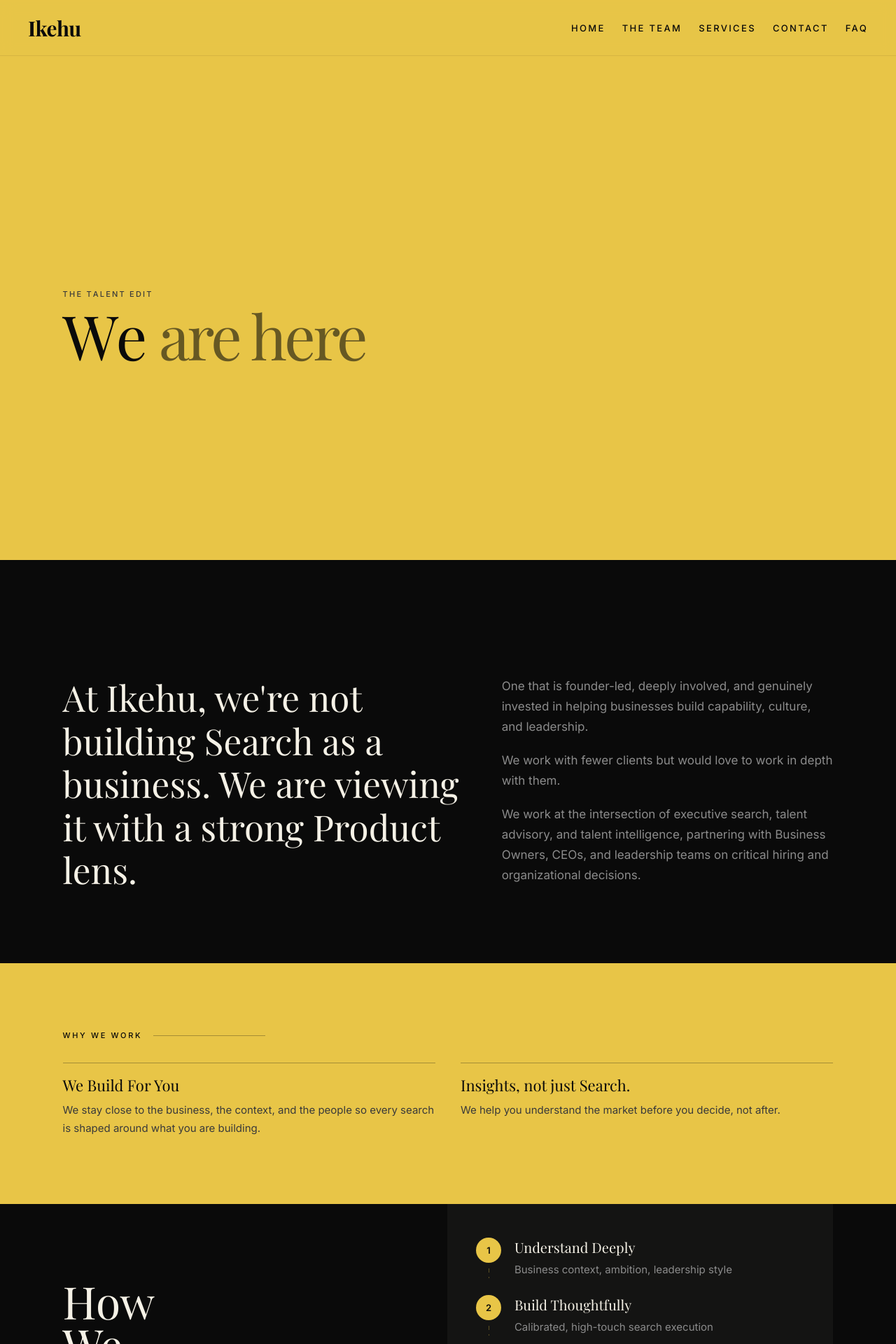
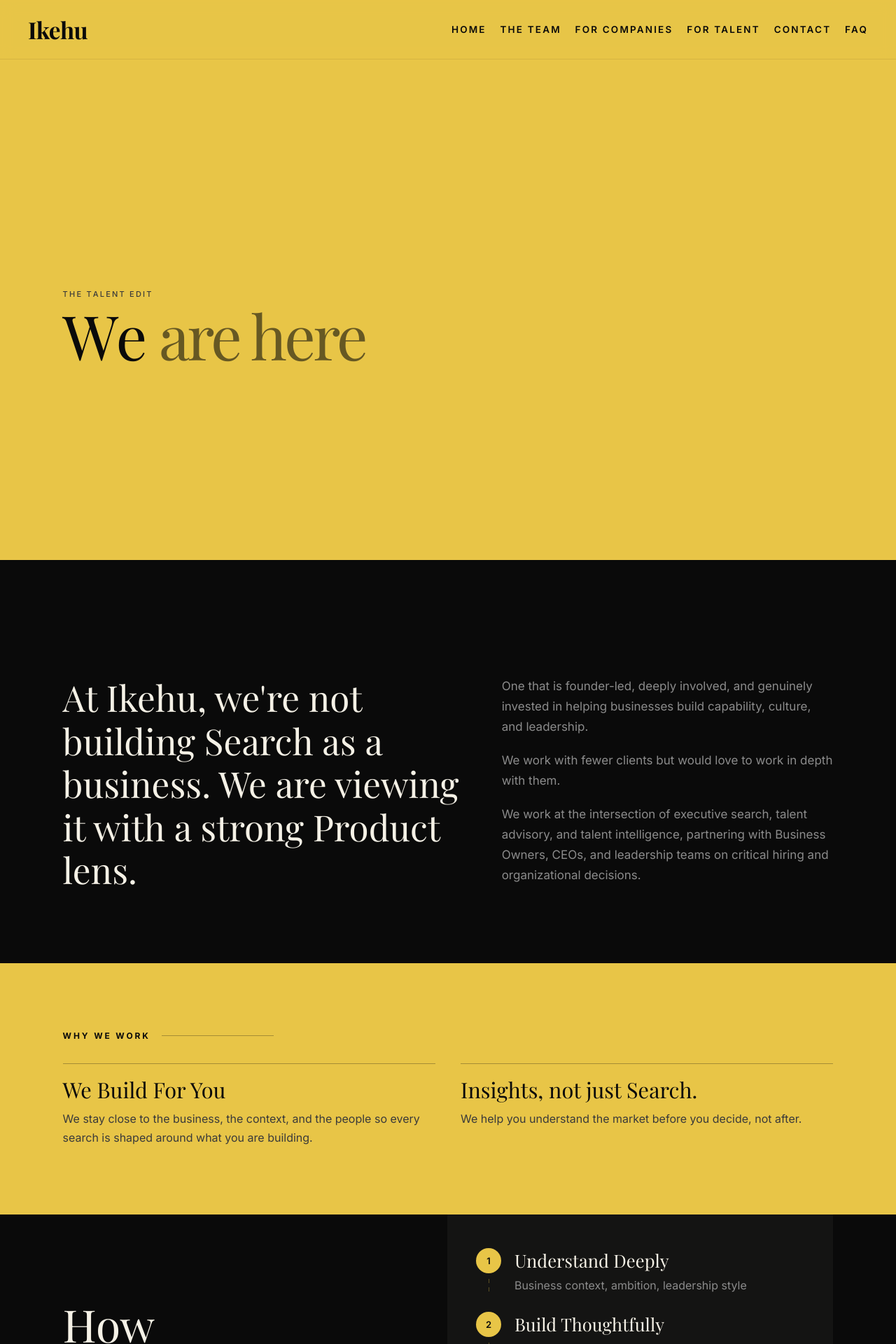
Before and after one commit to rishh4real/c02-ikehu, a React (Vite) app: page / in a window 1280 px wide. Shown: the top 1920 px of the page at 70% size. Built offline with nearby package versions, Linux system fonts and the light colour scheme; a web font is replaced by a local one.

Commit message:
Split services into companies and talent pages

```diff
--- a/src/App.jsx
+++ b/src/App.jsx
@@ -232,14 +232,15 @@ export default function App() {
     if (normalized === "/contact.html") return "/contact";
     if (normalized === "/faq.html") return "/faq";
     if (normalized === "/company.html") return "/about";
-    if (normalized === "/offerings.html") return "/services";
+    if (normalized === "/offerings.html" || normalized === "/services") return "/for-companies";
     return normalized;
   };
   const [route, setRoute] = useState(normalizePath(window.location.pathname));
   const isAbout = route === "/about";
   const isFaq = route === "/faq";
   const isContact = route === "/contact";
-  const isServices = route === "/services";
+  const isForCompanies = route === "/for-companies";
+  const isForTalent = route === "/for-talent";
 
   useEffect(() => {
     const handlePopstate = () => setRoute(normalizePath(window.location.pathname));
@@ -277,7 +278,15 @@ export default function App() {
       if (url.origin !== window.location.origin) return;
 
       const next = normalizePath(url.pathname);
-      const internalRoutes = new Set(["/", "/about", "/services", "/contact", "/faq"]);
+      const internalRoutes = new Set([
+        "/",
+        "/about",
+        "/for-companies",
+        "/for-talent",
+        "/services",
+        "/contact",
+        "/faq",
+      ]);
       if (!internalRoutes.has(next)) return;
 
       event.preventDefault();
@@ -310,7 +319,12 @@ export default function App() {
 
   const headerVisible =
     !loading &&
-    (isAbout || isFaq || isContact || isServices || (label.done && lineOne.done && lineTwo.done));
+    (isAbout ||
+      isFaq ||
+      isContact ||
+      isForCompanies ||
+      isForTalent ||
+      (label.done && lineOne.done && lineTwo.done));
 
   return (
     <>
@@ -319,8 +333,10 @@ export default function App() {
       <AnimatePresence mode="wait">
         {isContact ? (
           <Contact key="contact" />
-        ) : isServices ? (
-          <Services key="services" />
+        ) : isForCompanies ? (
+          <Services key="for-companies" audience="companies" />
+        ) : isForTalent ? (
+          <Services key="for-talent" audience="talent" />
         ) : isFaq ? (
           <FAQ key="faq" />
         ) : isAbout ? (
@@ -354,8 +370,19 @@ export default function App() {
             <MagneticLink href="/about" onClick={navigate("/about")} className="nav-link">
               The Team
             </MagneticLink>
-            <MagneticLink href="/services" onClick={navigate("/services")} className="nav-link">
-              Services
+            <MagneticLink
+              href="/for-companies"
+              onClick={navigate("/for-companies")}
+              className="nav-link"
+            >
+              For Companies
+            </MagneticLink>
+            <MagneticLink
+              href="/for-talent"
+              onClick={navigate("/for-talent")}
+              className="nav-link"
+            >
+              For Talent
             </MagneticLink>
             <MagneticLink href="/contact" onClick={navigate("/contact")} className="nav-link">
               Contact
--- a/src/components/MobileNav.jsx
+++ b/src/components/MobileNav.jsx
@@ -5,7 +5,8 @@ import { createPortal } from "react-dom";
 const links = [
   { href: "/", label: "Home" },
   { href: "/about", label: "The Team" },
-  { href: "/services", label: "Services" },
+  { href: "/for-companies", label: "For Companies" },
+  { href: "/for-talent", label: "For Talent" },
   { href: "/contact", label: "Contact" },
   { href: "/faq", label: "FAQ" },
 ];
--- a/src/home.css
+++ b/src/home.css
@@ -172,7 +172,7 @@ video {
 
 .brand-text {
   font-family: "Playfair Display", serif;
-  font-size: 1.85rem;
+  font-size: 2.08rem;
   font-weight: 700;
   letter-spacing: -0.02em;
   color: var(--black);
@@ -188,7 +188,7 @@ video {
 .main-nav {
   display: flex;
   align-items: center;
-  gap: 1.5rem;
+  gap: clamp(1rem, 1.55vw, 1.55rem);
 }
 
 .mobile-nav {
@@ -196,9 +196,9 @@ video {
 }
 
 .nav-link {
-  font-size: 13px;
-  font-weight: 500;
-  letter-spacing: 0.18em;
+  font-size: 13.5px;
+  font-weight: 600;
+  letter-spacing: 0.16em;
   text-transform: uppercase;
 }
 
@@ -1439,8 +1439,8 @@ video {
 
 .about-v2-section-label span {
   color: var(--yellow);
-  font-size: 11px;
-  font-weight: 500;
+  font-size: 12px;
+  font-weight: 700;
   letter-spacing: 0.24em;
   text-transform: uppercase;
   white-space: nowrap;
@@ -1475,14 +1475,14 @@ video {
   margin: 0 0 0.5rem;
   color: var(--off-white);
   font-family: "Playfair Display", serif;
-  font-size: 22px;
+  font-size: clamp(1.75rem, 2.4vw, 2.25rem);
   font-weight: 300;
 }
 
 .about-v2-why-item p {
   margin: 0;
   color: #888;
-  font-size: 15px;
+  font-size: 16px;
   line-height: 1.7;
 }
 
@@ -1549,14 +1549,14 @@ video {
   margin: 0 0 0.35rem;
   color: var(--black);
   font-family: "Playfair Display", serif;
-  font-size: 20px;
+  font-size: clamp(1.55rem, 2vw, 1.9rem);
   font-weight: 300;
 }
 
 .about-v2-step-copy p {
   margin: 0;
   color: var(--muted-dark);
-  font-size: 15px;
+  font-size: 16px;
   line-height: 1.7;
 }
 
@@ -1571,7 +1571,7 @@ video {
   border-left: 3px solid var(--yellow);
   background: transparent;
   color: var(--off-white);
-  font-size: 18px;
+  font-size: clamp(1.25rem, 1.6vw, 1.55rem);
   line-height: 1.5;
   transition: background-color 0.25s ease;
 }
@@ -2710,6 +2710,10 @@ video {
   text-align: left;
 }
 
+.services-row.is-static .services-row-button {
+  grid-template-columns: 7rem minmax(0, 1fr);
+}
+
 .services-row-number {
   color: rgba(245, 241, 230, 0.08);
   font-family: "Playfair Display", serif;
@@ -2726,7 +2730,7 @@ video {
 .services-row-main span {
   color: var(--off-white);
   font-family: "Playfair Display", serif;
-  font-size: clamp(2.1rem, 4vw, 36px);
+  font-size: clamp(2.45rem, 4.6vw, 46px);
   font-weight: 300;
   line-height: 1.05;
 }
@@ -2947,6 +2951,10 @@ video {
     grid-template-columns: 5rem minmax(0, 1fr) 2rem;
   }
 
+  .services-row.is-static .services-row-button {
+    grid-template-columns: 5rem minmax(0, 1fr);
+  }
+
   .services-row-number {
     font-size: 60px;
   }
@@ -2992,6 +3000,10 @@ video {
     gap: 1rem;
   }
 
+  .services-row.is-static .services-row-button {
+    grid-template-columns: 1fr;
+  }
+
   .services-row-number {
     display: none;
   }
@@ -3078,7 +3090,7 @@ video {
   }
 
   .brand-text {
-    font-size: 18px;
+    font-size: 20px;
     letter-spacing: -0.01em;
   }
 
@@ -3437,6 +3449,10 @@ video {
     padding: 24px 0;
   }
 
+  .services-row.is-static .services-row-button {
+    grid-template-columns: 3.4rem minmax(0, 1fr);
+  }
+
   .services-row-number {
     display: block;
     font-size: 48px;
--- a/src/pages/About.jsx
+++ b/src/pages/About.jsx
@@ -96,7 +96,8 @@ export default function About() {
         <nav className="main-nav">
           <NavLink href="/">Home</NavLink>
           <NavLink href="/about">The Team</NavLink>
-          <NavLink href="/services">Services</NavLink>
+          <NavLink href="/for-companies">For Companies</NavLink>
+          <NavLink href="/for-talent">For Talent</NavLink>
           <NavLink href="/contact">Contact</NavLink>
           <NavLink href="/faq">FAQ</NavLink>
         </nav>
@@ -306,8 +307,8 @@ export default function About() {
           <a href="/" className="about-v2-bottom-link">
             &larr; Home
           </a>
-          <a href="/services" className="about-v2-bottom-link">
-            Services &rarr;
+          <a href="/for-companies" className="about-v2-bottom-link">
+            For Companies &rarr;
           </a>
         </div>
 
--- a/src/pages/Contact.jsx
+++ b/src/pages/Contact.jsx
@@ -188,7 +188,8 @@ export default function Contact() {
         <nav className="main-nav">
           <NavLink href="/">Home</NavLink>
           <NavLink href="/about">The Team</NavLink>
-          <NavLink href="/services">Services</NavLink>
+          <NavLink href="/for-companies">For Companies</NavLink>
+          <NavLink href="/for-talent">For Talent</NavLink>
           <NavLink href="/contact">Contact</NavLink>
           <NavLink href="/faq">FAQ</NavLink>
         </nav>
@@ -335,7 +336,7 @@ export default function Contact() {
         </motion.section>
 
         <div className="contact-bottom-strip" data-cursor-theme="dark">
-          <a href="/services">&larr; Services</a>
+          <a href="/for-talent">&larr; For Talent</a>
           <a href="/faq">FAQ &rarr;</a>
         </div>
       </main>
--- a/src/pages/FAQ.jsx
+++ b/src/pages/FAQ.jsx
@@ -121,7 +121,8 @@ export default function FAQ() {
         <nav className="main-nav">
           <a className="nav-link" href="/">Home</a>
           <a className="nav-link" href="/about">The Team</a>
-          <a className="nav-link" href="/services">Services</a>
+          <a className="nav-link" href="/for-companies">For Companies</a>
+          <a className="nav-link" href="/for-talent">For Talent</a>
           <a className="nav-link" href="/contact">Contact</a>
           <a className="nav-link" href="/faq">FAQ</a>
         </nav>
--- a/src/pages/Services.jsx
+++ b/src/pages/Services.jsx
@@ -1,4 +1,4 @@
-import { AnimatePresence, motion } from "framer-motion";
+import { motion } from "framer-motion";
 import { useEffect, useState } from "react";
 import MobileNav from "../components/MobileNav.jsx";
 import { useTextScramble } from "../hooks/useTextScramble.js";
@@ -127,38 +127,62 @@ function SectionLabel({ children }) {
   );
 }
 
-function ServiceRow({ item, index, isOpen, onToggle }) {
+const pageContent = {
+  companies: {
+    label: "For Companies",
+    headlineOne: "For companies.",
+    headlineTwo: "Build with care.",
+    copy:
+      "For founders, investors, CEOs, and leadership teams making critical hiring and organisational decisions.",
+    items: companyServices,
+    groupLabel: "How we help companies",
+    previous: { href: "/about", label: "The Team" },
+    next: { href: "/for-talent", label: "For Talent" },
+    startLinks: [
+      {
+        href: "mailto:svetleena@ikehu.in?subject=Company%20Conversation",
+        label: "Start a Company Conversation",
+      },
+      { href: "/contact", label: "Contact" },
+    ],
+  },
+  talent: {
+    label: "For Talent",
+    headlineOne: "For talent.",
+    headlineTwo: "Move with context.",
+    copy:
+      "For ambitious professionals navigating growth, change, reinvention, and the work they want to be known for.",
+    items: talentServices,
+    groupLabel: "How we help talent",
+    previous: { href: "/for-companies", label: "For Companies" },
+    next: { href: "/contact", label: "Contact" },
+    startLinks: [
+      {
+        href: "mailto:abhigyan@ikehu.in?subject=Talent%20Conversation",
+        label: "Start a Talent Conversation",
+      },
+      { href: "/contact", label: "Contact" },
+    ],
+  },
+};
+
+function ServiceRow({ item, index }) {
   return (
     <motion.article
-      className={`services-row ${isOpen ? "is-open" : ""}`}
+      className="services-row is-open is-static"
       initial={{ opacity: 0, y: 26 }}
       animate={{ opacity: 1, y: 0 }}
       transition={{ duration: 0.55, ease, delay: index * 0.1 }}
     >
-      <button className="services-row-button" type="button" onClick={onToggle}>
+      <div className="services-row-button">
         <span className="services-row-number">{item.number}</span>
         <span className="services-row-main">
           <span>{item.title}</span>
           <small>{item.summary}</small>
         </span>
-        <motion.span
-          className="services-row-icon"
-          animate={{ rotate: isOpen ? 45 : 0 }}
-          transition={{ type: "spring", stiffness: 200, damping: 25 }}
-        >
-          +
-        </motion.span>
-      </button>
+      </div>
 
-      <AnimatePresence initial={false}>
-        {isOpen && (
-          <motion.div
-            className="services-row-panel"
-            initial={{ height: 0, opacity: 0 }}
-            animate={{ height: "auto", opacity: 1 }}
-            exit={{ height: 0, opacity: 0 }}
-            transition={{ type: "spring", stiffness: 200, damping: 25 }}
-          >
+      <div className="services-row-panel">
         <div className="services-row-panel-inner">
           <ul>
             {item.bullets.map((bullet) => (
@@ -173,47 +197,36 @@ function ServiceRow({ item, index, isOpen, onToggle }) {
         >
           {item.cta} &rarr;
         </a>
-          </motion.div>
-        )}
-      </AnimatePresence>
+      </div>
     </motion.article>
   );
 }
 
-function ServicesGroup({ label, items, openId, setOpenId, prefix }) {
+function ServicesGroup({ label, items }) {
   return (
     <section className="services-list-section" data-cursor-theme="dark">
       <div className="services-shell">
         <SectionLabel>{label}</SectionLabel>
         <div className="services-accordion">
-          {items.map((item, index) => {
-            const id = `${prefix}-${index}`;
-            return (
-              <ServiceRow
-                key={item.title}
-                item={item}
-                index={index}
-                isOpen={openId === id}
-                onToggle={() => setOpenId(openId === id ? null : id)}
-              />
-            );
-          })}
+          {items.map((item, index) => (
+            <ServiceRow key={item.title} item={item} index={index} />
+          ))}
         </div>
       </div>
     </section>
   );
 }
 
-export default function Services() {
+export default function Services({ audience = "companies" }) {
   const [solidHeader, setSolidHeader] = useState(false);
   const [scrambleEnabled, setScrambleEnabled] = useState(false);
-  const [openId, setOpenId] = useState("company-0");
-  const headlineOne = useTextScramble("What we do.", {
+  const page = pageContent[audience] || pageContent.companies;
+  const headlineOne = useTextScramble(page.headlineOne, {
     duration: 900,
     interval: 35,
     enabled: scrambleEnabled,
   });
-  const headlineTwo = useTextScramble("How we help.", {
+  const headlineTwo = useTextScramble(page.headlineTwo, {
     duration: 900,
     startDelay: 140,
     interval: 35,
@@ -247,7 +260,8 @@ export default function Services() {
         <nav className="main-nav">
           <NavLink href="/">Home</NavLink>
           <NavLink href="/about">The Team</NavLink>
-          <NavLink href="/services">Services</NavLink>
+          <NavLink href="/for-companies">For Companies</NavLink>
+          <NavLink href="/for-talent">For Talent</NavLink>
           <NavLink href="/contact">Contact</NavLink>
           <NavLink href="/faq">FAQ</NavLink>
         </nav>
@@ -257,46 +271,18 @@ export default function Services() {
       <main>
         <section className="services-hero" data-cursor-theme="light">
           <div className="services-hero-inner">
-            <p className="services-hero-label">Services</p>
+            <p className="services-hero-label">{page.label}</p>
             <div>
               <h1>
                 <ScrambleLine chars={headlineOne.output} />
                 <ScrambleLine chars={headlineTwo.output} />
               </h1>
-              <p>
-                We work across three areas for companies, and three areas for talent. High-touch,
-                founder-friendly, and built around your specific context.
-              </p>
+              <p>{page.copy}</p>
             </div>
           </div>
         </section>
 
-        <ServicesGroup
-          label="For Companies"
-          items={companyServices}
-          openId={openId}
-          setOpenId={setOpenId}
-          prefix="company"
-        />
-
-        <section className="services-ticker" data-cursor-theme="light">
-          <div className="services-ticker-track">
-            {Array.from({ length: 4 }).map((_, index) => (
-              <span key={index}>
-                FOR COMPANIES · TALENT SEARCH · TALENT PARTNERING · TALENT INTELLIGENCE · FOR
-                TALENT · PERSONAL BRAND · SEARCH SUPPORT · COACHING ·
-              </span>
-            ))}
-          </div>
-        </section>
-
-        <ServicesGroup
-          label="For Talent"
-          items={talentServices}
-          openId={openId}
-          setOpenId={setOpenId}
-          prefix="talent"
-        />
+        <ServicesGroup label={page.groupLabel} items={page.items} />
 
         <motion.section
           className="services-start"
@@ -317,19 +303,18 @@ export default function Services() {
               We&apos;ll figure out the rest together.
             </p>
             <div className="services-start-actions">
-              <a href="mailto:svetleena@ikehu.in?subject=Getting%20Started%20-%20Company">
-                I&apos;m a Company &rarr;
+              {page.startLinks.map((link) => (
+                <a key={link.href} href={link.href}>
+                  {link.label} &rarr;
                 </a>
-              <a href="mailto:abhigyan@ikehu.in?subject=Getting%20Started%20-%20Talent">
-                I&apos;m Talent &rarr;
-              </a>
+              ))}
             </div>
           </div>
         </motion.section>
 
         <div className="services-bottom-strip" data-cursor-theme="dark">
-          <a href="/about">&larr; The Team</a>
-          <a href="/contact">Contact &rarr;</a>
+          <a href={page.previous.href}>&larr; {page.previous.label}</a>
+          <a href={page.next.href}>{page.next.label} &rarr;</a>
         </div>
       </main>
     </motion.div>
```
Lines whose indentation alone changed are shown as unchanged.
